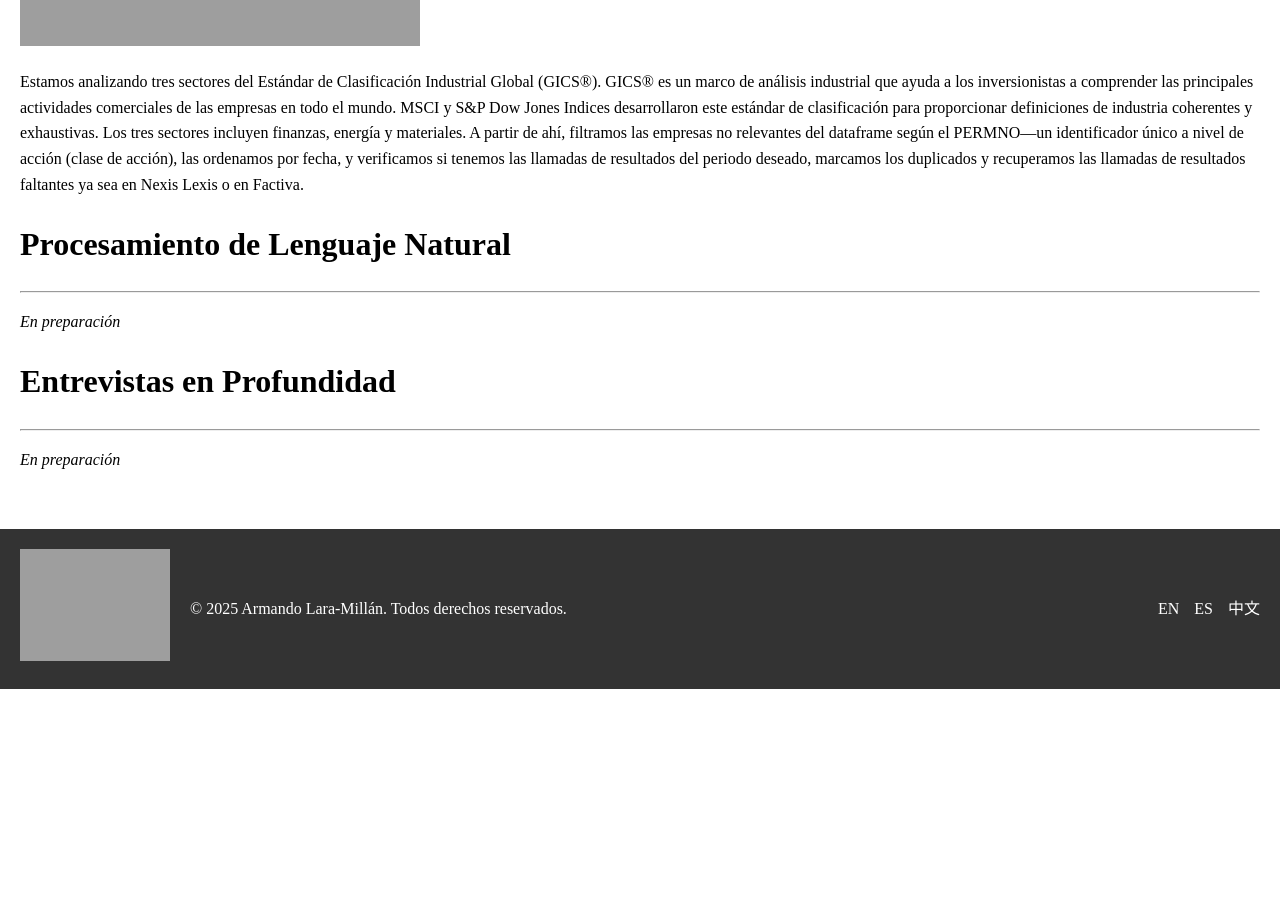
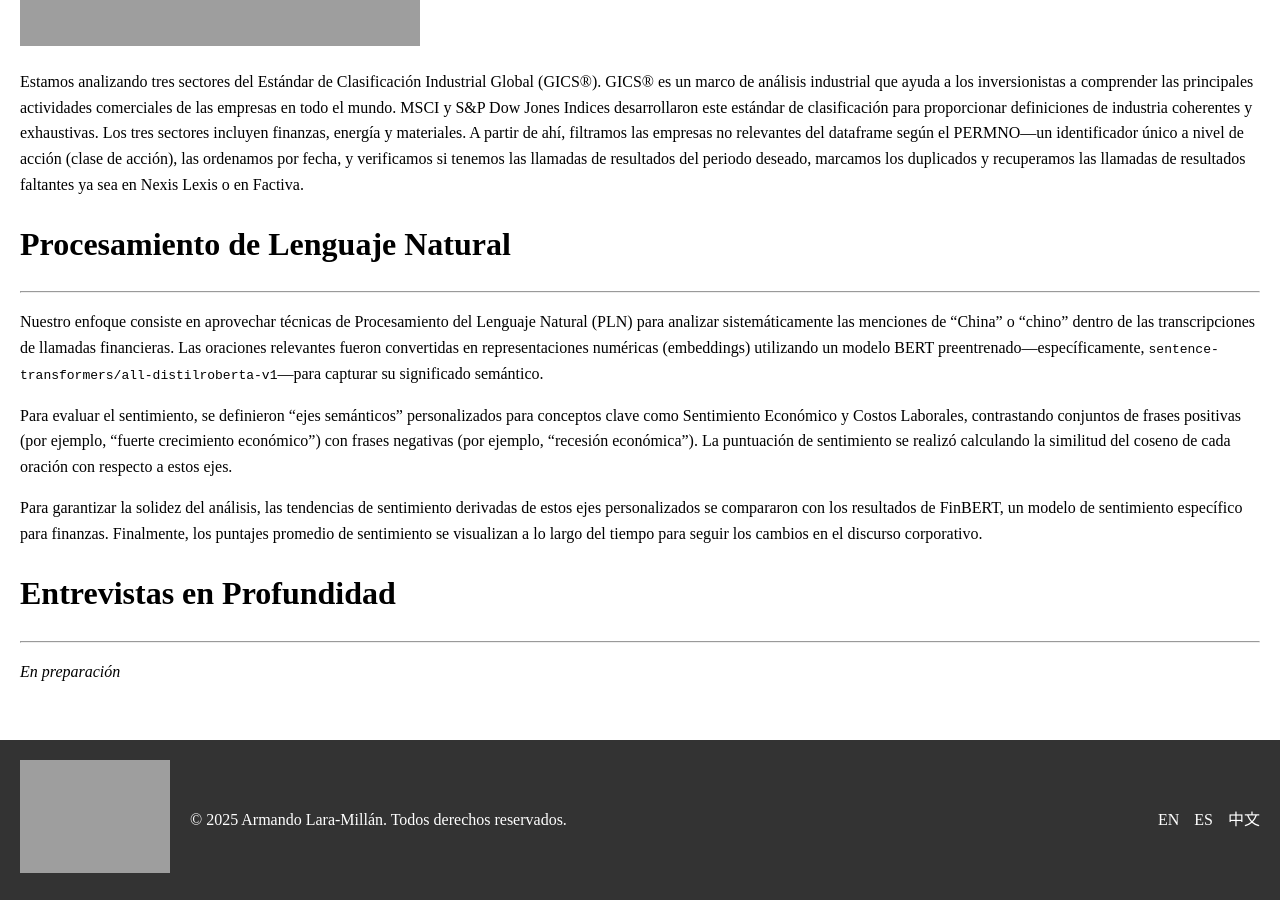
Before and after one commit to juliocedillo/neweconomy-es, a Jekyll site: the page built from data.md, in a window 1280 px wide and 900 px high, scrolled down 686 px. Built offline with Jekyll 4.4.1, drawn with Linux system fonts in a browser that asks for light colours; before the commit the page ends 1375 px from its top, so only the background shows below that.

Commit message:
Update data.md

```diff
--- a/data.md
+++ b/data.md
@@ -17,7 +17,11 @@ Estamos analizando tres sectores del Estándar de Clasificación Industrial Glob
 
 ---
 
-_En preparación_
+Nuestro enfoque consiste en aprovechar técnicas de Procesamiento del Lenguaje Natural (PLN) para analizar sistemáticamente las menciones de "China" o "chino" dentro de las transcripciones de llamadas financieras. Las oraciones relevantes fueron convertidas en representaciones numéricas (embeddings) utilizando un modelo BERT preentrenado—específicamente, `sentence-transformers/all-distilroberta-v1`—para capturar su significado semántico.
+
+Para evaluar el sentimiento, se definieron "ejes semánticos" personalizados para conceptos clave como Sentimiento Económico y Costos Laborales, contrastando conjuntos de frases positivas (por ejemplo, "fuerte crecimiento económico") con frases negativas (por ejemplo, "recesión económica"). La puntuación de sentimiento se realizó calculando la similitud del coseno de cada oración con respecto a estos ejes.
+
+Para garantizar la solidez del análisis, las tendencias de sentimiento derivadas de estos ejes personalizados se compararon con los resultados de FinBERT, un modelo de sentimiento específico para finanzas. Finalmente, los puntajes promedio de sentimiento se visualizan a lo largo del tiempo para seguir los cambios en el discurso corporativo.
 
 # Entrevistas en Profundidad
 
```
